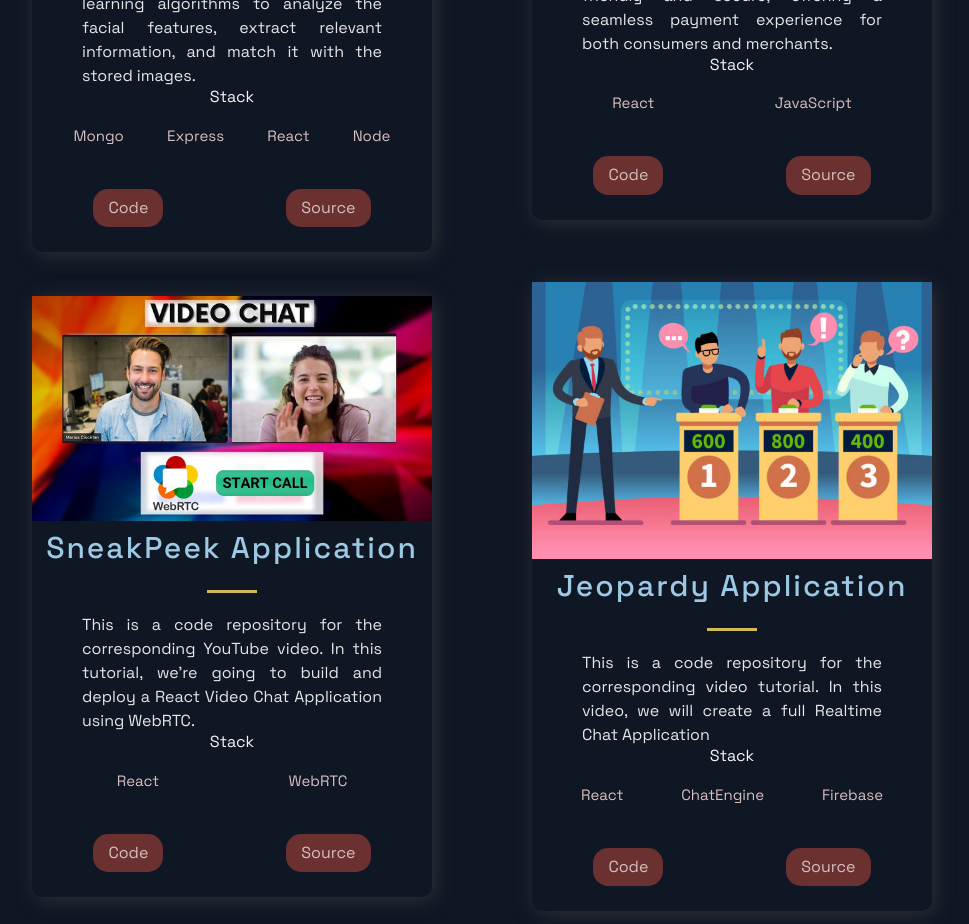
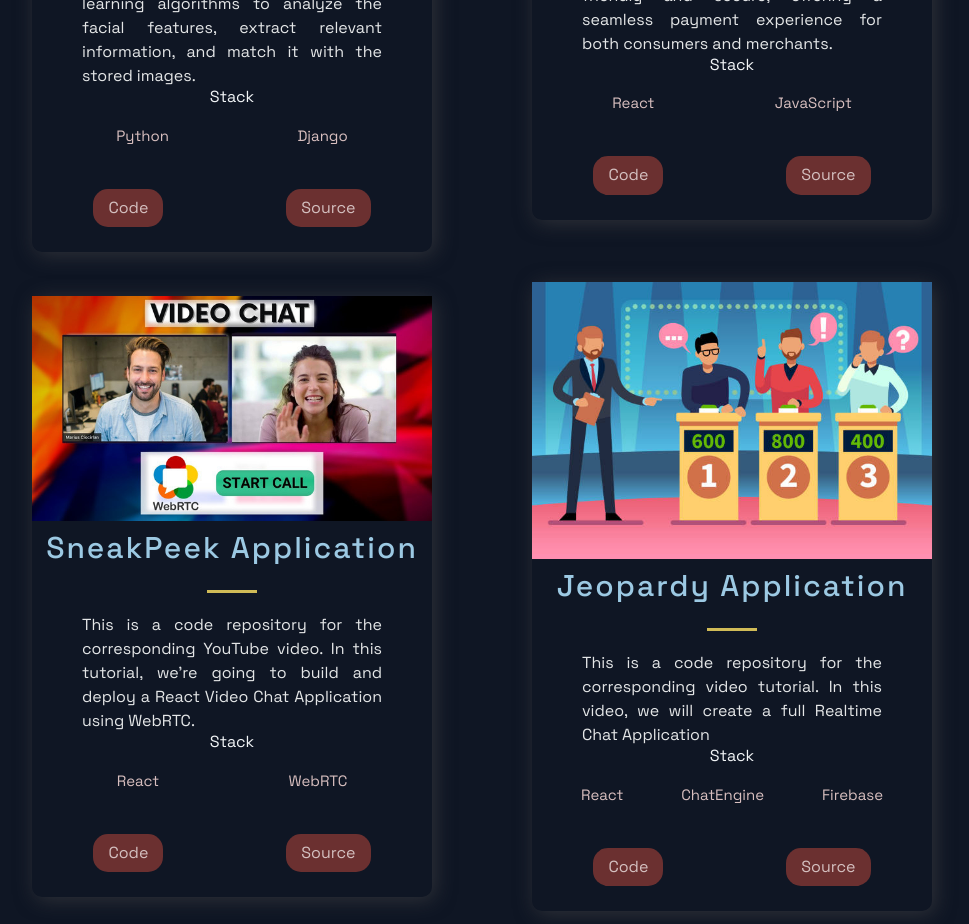
Before and after one commit to JJ0304/Portfolio_Website, a Next.js app: page / in a window 1280 px wide. Shown: the part 1520-2444 px from the top of the page, without its empty margins (158-1127 px from the left). Built offline with nearby package versions, Linux system fonts and the light colour scheme.

Commit message:
Update constants.js

```diff
--- a/src/constants/constants.js
+++ b/src/constants/constants.js
@@ -3,9 +3,9 @@ export const projects = [
     title: 'Face Recognition App',
     description: "Face recognition app is a technology-based application that identifies individuals from images or videos by comparing facial features of the subject with a database of stored faces. The app typically uses deep learning algorithms to analyze the facial features, extract relevant information, and match it with the stored images.",
       image: '/images/1.png',
-      tags: ['Mongo', 'Express', 'React', 'Node'],
-    source: 'https://google.com',
-    visit: 'https://google.com',
+      tags: ['Python', 'Django',],
+    source: 'https://github.com/JJ0304/FaceRecognitionApp',
+    visit: 'https://github.com/JJ0304/FaceRecognitionApp',
     id: 0,
   },
   {
```
